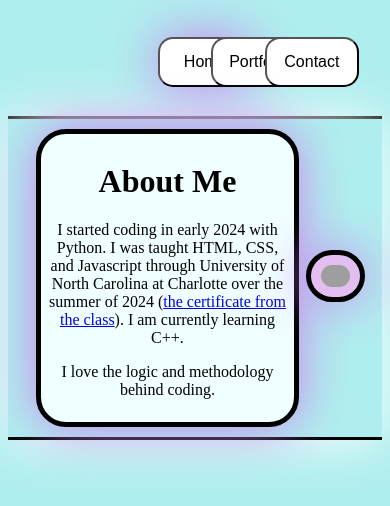
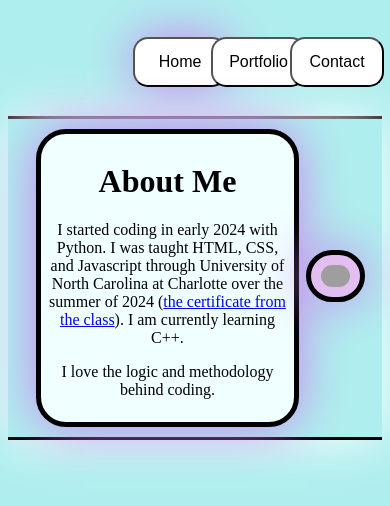
Before and after one commit to Rovak0/reactPortfolio, a React (Vite) app: page / in a window 390 px wide. Shown: the top 506 px of the page. Built offline with nearby package versions, Linux system fonts and the light colour scheme; grey boxes are pictures that could not be loaded.

Commit message:
scaling for phone 4

```diff
--- a/src/App.css
+++ b/src/App.css
@@ -358,8 +358,8 @@ ul > li{
     .navListItem {
         margin-top:1%;
         margin-bottom:1%;
-        margin-right:1%;
-        margin-left:1%;
+        margin-right:5%;
+        margin-left:5%;
         width:15%;
         text-align: center;
     }
```
